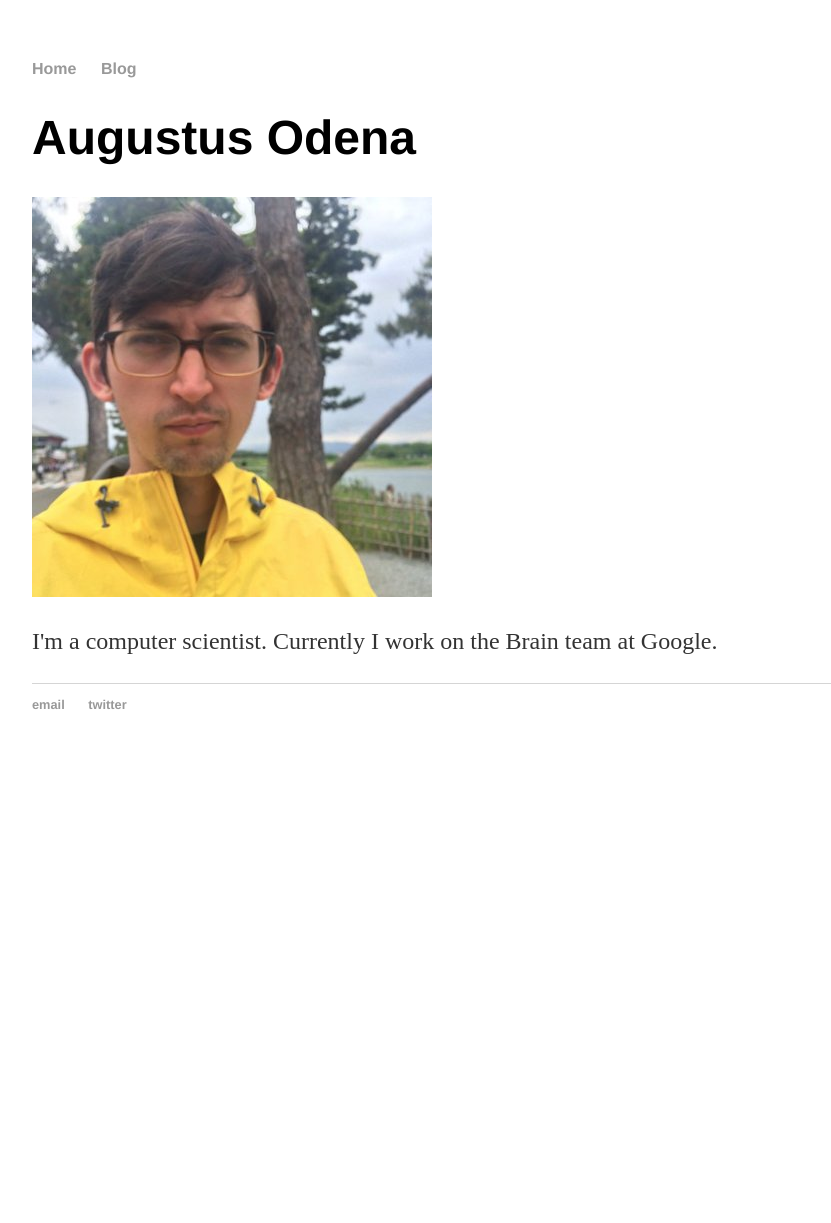
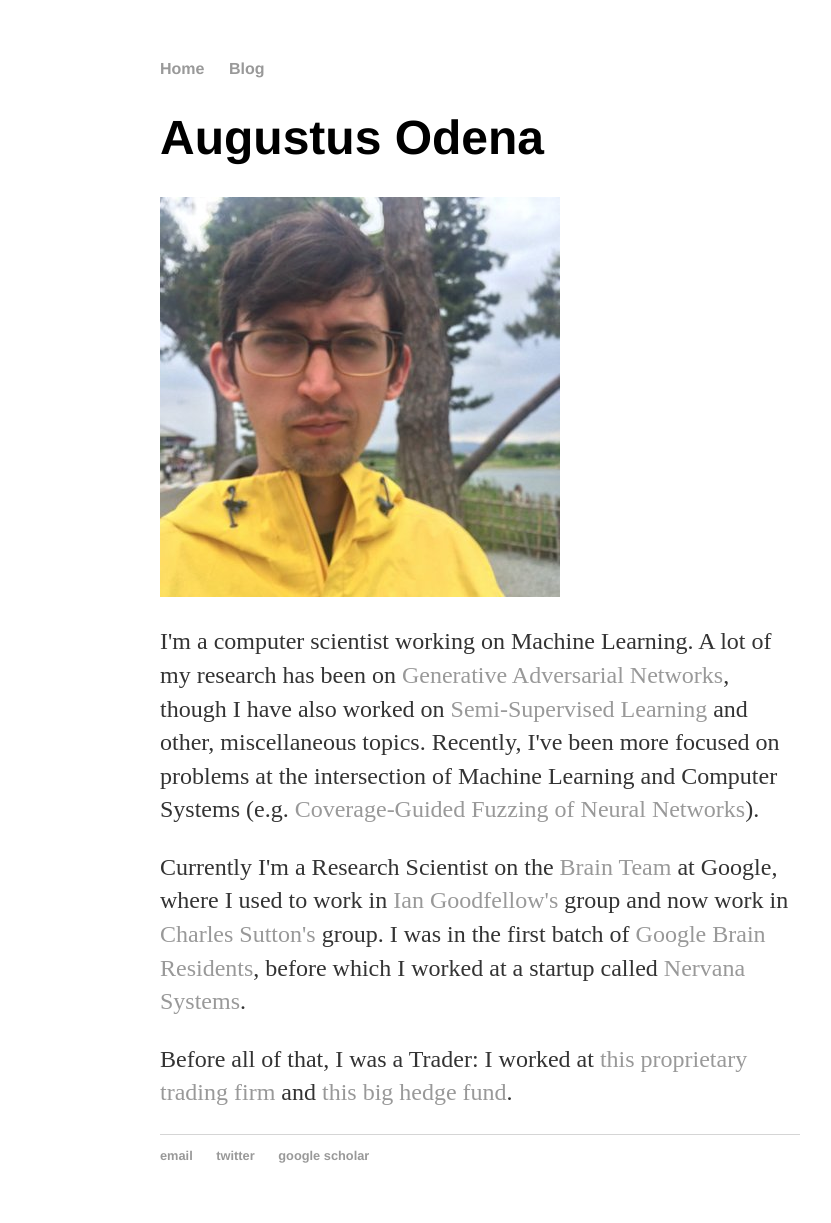
Before and after one commit to augustusodena/augustusodena.github.io, a Jekyll site: the page built from index.html, in a window 1280 px wide. Shown: the whole page, without its empty margins (160-991 px from the left). Built offline with Jekyll 4.4.1, drawn with Linux system fonts in a browser that asks for light colours; before the commit the page ends 900 px from its top, so only the background shows below that.

Commit message:
Updates to main page mostly.

```diff
--- a/_layouts/default.html
+++ b/_layouts/default.html
@@ -21,6 +21,7 @@
 	    		<ul>
 	        		<li><a href="mailto:augustus.odena@gmail.com">email</a></li>
 	        		<li><a href="https://twitter.com/gstsdn?lang=en">twitter</a></li>
+	        		<li><a href="https://scholar.google.com/citations?user=vuwLi4MAAAAJ&hl=en">google scholar</a></li>
 				</ul>
 			</footer>
 		</body>
--- a/css/main.css
+++ b/css/main.css
@@ -1,6 +1,6 @@
 body {
     margin: 60px auto;
-    width: 70%;
+    width: 50%;
 }
 nav ul, footer ul {
     font-family:'Helvetica', 'Arial', 'Sans-Serif';
--- a/index.html
+++ b/index.html
@@ -5,5 +5,25 @@ title: Augustus Odena
 <div class="blurb">
 	<h1>Augustus Odena</h1>
 	<img src="assets/augustus.jpg" class="inline"/>
-	<p>I'm a computer scientist. Currently I work on the Brain team at Google.</p>
+	<p>
+    I'm a computer scientist working on Machine Learning.
+    A lot of my research has been on
+    <a href="https://en.wikipedia.org/wiki/Generative_adversarial_network">Generative Adversarial Networks</a>, though I have
+    also worked on <a href="https://en.wikipedia.org/wiki/Semi-supervised_learning">Semi-Supervised Learning</a>
+    and other, miscellaneous topics.
+    Recently, I've been more focused on problems at the intersection of Machine Learning and Computer Systems (e.g.
+    <a href="https://arxiv.org/abs/1807.10875">Coverage-Guided Fuzzing of Neural Networks</a>).
+  </p>
+	<p>
+    Currently I'm a Research Scientist on the
+    <a href="https://ai.google/research/teams/brain">Brain Team</a> at Google, where I used to work in
+    <a href="http://www.iangoodfellow.com/">Ian Goodfellow's</a> group and now work in
+    <a href="https://homepages.inf.ed.ac.uk/csutton/">Charles Sutton's</a> group.
+    I was in the first batch of <a href="https://ai.google/research/join-us/ai-residency/">Google Brain Residents</a>,
+    before which I worked at a startup called <a href="https://en.wikipedia.org/wiki/Nervana_Systems">Nervana Systems</a>.
+  </p>
+	<p>
+    Before all of that, I was a Trader: I worked at <a href="https://fiverings.com/">this proprietary trading firm</a>
+    and <a href="https://www.mlp.com/home/">this big hedge fund</a>.
+  </p>
 </div><!-- /.blurb -->
```
